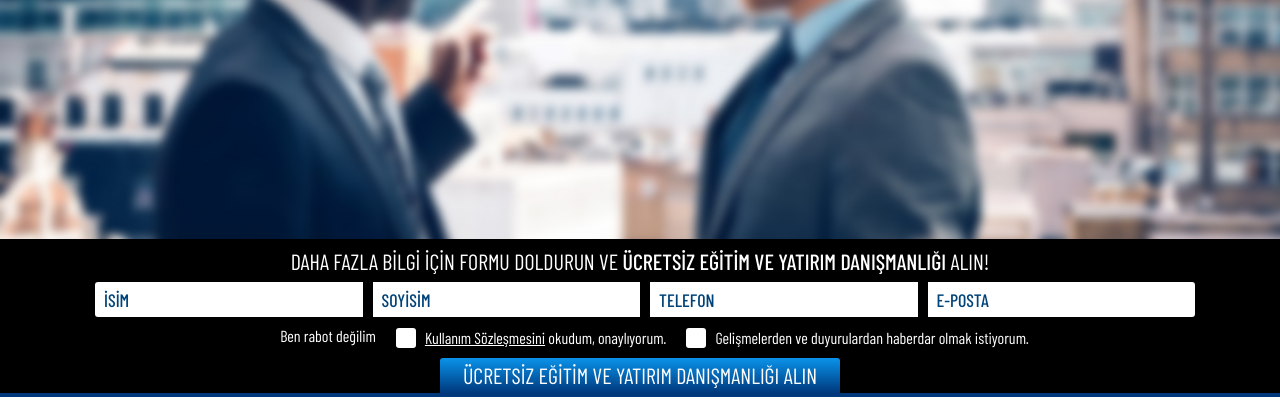
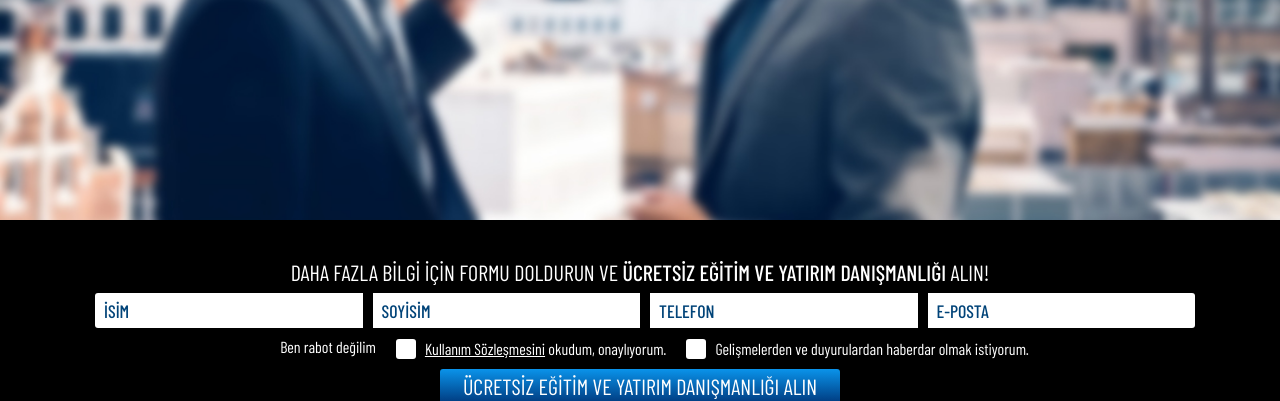
Before and after one commit to orcunkilicaslan/ICRYPEX_LP_Crypto_Wallet, a website: page index-io.html in a window 1280 px wide. Shown: the part 403-804 px from the top of the page. Drawn offline with nearby package versions, Linux system fonts and the light colour scheme; a web font is replaced by a local one.

Commit message:
Homepage IO Page Fixed

```diff
--- a/index-io.html
+++ b/index-io.html
@@ -15,16 +15,19 @@
 <body>
 
 <header class="container-fluid d-flex justify-content-center"></header>
-<section class="banner-wrapper">
-	<div class="container-fluid banner" style="background-image: url(assets/img/banner/bg-io.jpg)">
-		<div class="container h-100 flex-column d-flex justify-content-center align-items-center">
+<section class="banner-wrapper" style="position: static;">
+	<div class="container-fluid banner" style="background-image: url(assets/img/banner/bg-io.jpg);  height: calc(100vh - 230px);">
+		<div class="container h-100 flex-column d-flex justify-content-center align-items-center" style="padding-bottom: 200px; padding-top: 200px;">
 			<h1 class="eff fadeInUp2" style="color: black; font-weight: 700;" data-wow-duration=".6s" data-wow-delay=".1s">VADELİ YATIRIMI MI GAYRİMENKUL YATIRIMI MI?</h1>
 			<h2 class="eff fadeInUp2" style="color: black; font-weight: 500;" data-wow-duration=".6s" data-wow-delay=".25s">Yatırım yapmak istiyorsunuz fakat vadeli yatırım ve gayrimenkul yatırımı arasında kararsız mısınız?</h2>
 			<h2 class="eff fadeInUp2" style="color: black; font-weight: 500;" data-wow-duration=".6s" data-wow-delay=".25s">Uzman danışmanlarla yatırım eğitimi alın, kararlarınıza yön verin</h2>
 		</div>
 	</div>
 </section>
-<section class="container-fluid form-wrapper" style="background-color: black">
+
+
+<div class="wrapper">
+<section class="container-fluid form-wrapper" style="background-color: black; position: static; padding: 40px 0 0;">
 		<div class="container">
 
 			<form action="" autocomplete="off" onsubmit="return submitValidForm()" novalidate>
@@ -176,9 +179,6 @@
 
 	</script>
 
-<div class="wrapper">
-<section class="container-fluid crypto-analysis"></section>
-
 <section class="container-fluid why-icrypex pt-7 pb-0">
 	<div class="container">
 		<div class="row">
```
Lines whose indentation alone changed are shown as unchanged.
